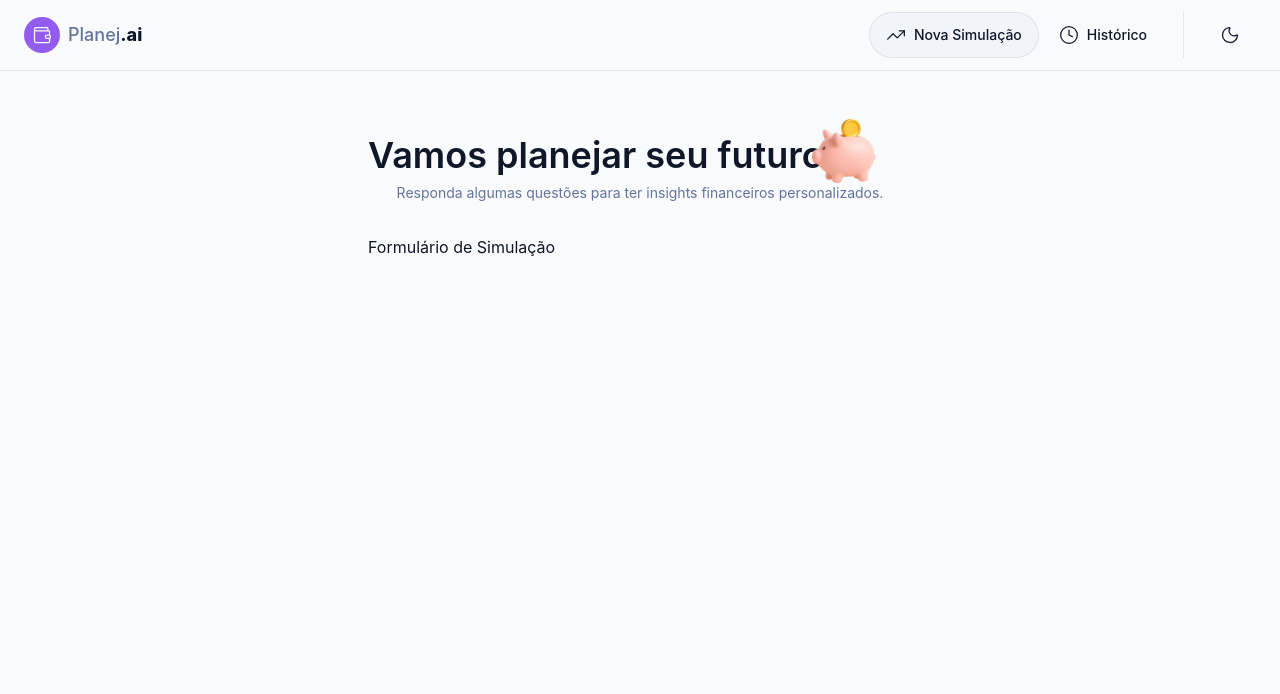
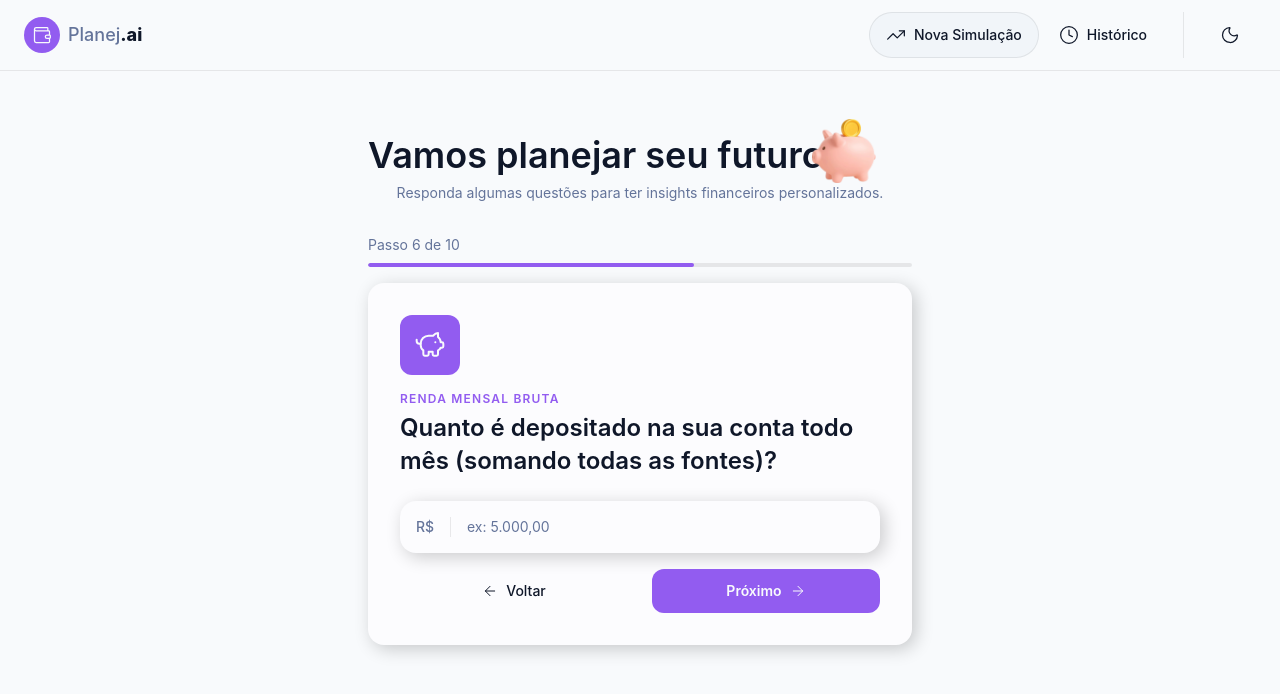
Before and after one commit to kariinagomes/planejai, a React (Vite) app: page / in a window 1280 px wide. Shown: the top 694 px of the page. Built offline with nearby package versions, Linux system fonts and the light colour scheme.

Commit message:
feat: implement multi-step form navigation and shared input
- Create FormStep and Progress components to handle steps layout.
- Implement a reusable shared Input component.
- Refactor core Form component to manage multi-step state.

```diff
--- a/src/components/features/Simulation/Form.tsx
+++ b/src/components/features/Simulation/Form.tsx
@@ -1,7 +1,18 @@
+import { PiggyBank } from 'lucide-react';
+
+import { FormStep } from './FormStep';
+import { StepProgress } from './Progress';
+
 export function SimulationForm() {
   return (
-    <div>
-      <h1>Formulário de Simulação</h1>
-    </div>
+    <>
+      <StepProgress currentStep={6} totalSteps={10} />
+      <FormStep
+        icon={PiggyBank}
+        title="Renda mensal bruta"
+        question="Quanto é depositado na sua conta todo mês (somando todas as fontes)?"
+        inputProps={{ type: 'text', placeholder: 'ex: 5.000,00', prefix: 'R$' }}
+      />
+    </>
   );
 }
--- /dev/null
+++ b/src/components/features/Simulation/FormStep.tsx
@@ -0,0 +1,52 @@
+import { ArrowLeft, ArrowRight, type LucideIcon } from 'lucide-react';
+
+import { Button } from '@/components/shared/Button';
+import { Input, type InputProps } from '@/components/shared/Input';
+
+interface FormStepProps {
+  icon: LucideIcon;
+  title: string;
+  question: string;
+  inputProps: InputProps;
+  submitButtonProps?: {
+    label: string;
+    emojiIcon?: string;
+  };
+}
+
+export function FormStep({
+  icon: Icon,
+  title,
+  question,
+  inputProps,
+  submitButtonProps,
+}: FormStepProps) {
+  return (
+    <div className="bg-card rounded-2xl p-6 shadow-[4px_4px_18px_0px_rgba(0,0,0,0.2)] sm:p-8">
+      <div className="bg-primary mb-4 flex h-15 w-15 items-center justify-center rounded-xl">
+        <Icon size={32} className="text-primary-foreground" />
+      </div>
+      <h2 className="text-primary mb-1 text-xs font-semibold tracking-widest uppercase">{title}</h2>
+      <h3 className="text-foreground mb-6 text-xl leading-snug font-semibold sm:text-2xl">
+        {question}
+      </h3>
+      <form className="flex flex-col gap-4">
+        <Input {...inputProps} />
+        <div className="flex flex-col gap-3 sm:flex-row sm:gap-6">
+          <Button
+            type="button"
+            variant="ghost"
+            className="order-2 flex-1 justify-center rounded-xl py-3 sm:order-1"
+          >
+            <ArrowLeft size={16} />
+            Voltar
+          </Button>
+          <Button type="submit" variant="primary" className="order-1 flex-1 sm:order-2">
+            {submitButtonProps?.label ?? 'Próximo'}
+            {submitButtonProps?.emojiIcon ?? <ArrowRight size={16} />}
+          </Button>
+        </div>
+      </form>
+    </div>
+  );
+}
--- /dev/null
+++ b/src/components/features/Simulation/Progress.tsx
@@ -0,0 +1,27 @@
+interface StepProgressProps {
+  currentStep: number;
+  totalSteps: number;
+}
+
+export function StepProgress({ currentStep, totalSteps }: StepProgressProps) {
+  const progress = (currentStep / totalSteps) * 100;
+
+  return (
+    <div className="mb-4">
+      <p className="text-muted-foreground mb-2 text-sm">
+        Passo {currentStep} de {totalSteps}
+      </p>
+      <div className="bg-border h-1 w-full overflow-hidden rounded-full">
+        <div
+          role="progressbar"
+          aria-valuenow={currentStep}
+          aria-valuemin={1}
+          aria-valuemax={totalSteps}
+          aria-label={`Passo ${currentStep} de ${totalSteps}`}
+          className="bg-primary h-full rounded-full transition-all duration-300"
+          style={{ width: `${progress}%` }}
+        />
+      </div>
+    </div>
+  );
+}
--- /dev/null
+++ b/src/components/shared/Input.tsx
@@ -0,0 +1,32 @@
+import type { InputHTMLAttributes } from 'react';
+
+import { Divider } from './Divider';
+
+export interface InputProps extends InputHTMLAttributes<HTMLInputElement> {
+  prefix?: string;
+  suffix?: string;
+}
+
+export function Input({ prefix, suffix, ...rest }: InputProps) {
+  return (
+    <div className="bg-input flex items-center rounded-2xl p-4 shadow-[4px_4px_18px_0px_rgba(0,0,0,0.2)]">
+      {prefix && (
+        <>
+          <span className="text-muted-foreground text-sm font-medium">{prefix}</span>
+          <Divider orientation="vertical" />
+        </>
+      )}
+      <input
+        className="text-foreground placeholder:text-muted-foreground w-full bg-transparent text-sm outline-none"
+        autoFocus
+        {...rest}
+      />
+      {suffix && (
+        <>
+          <Divider orientation="vertical" />
+          <span className="text-muted-foreground ml-3 text-sm font-medium">{suffix}</span>
+        </>
+      )}
+    </div>
+  );
+}
```
